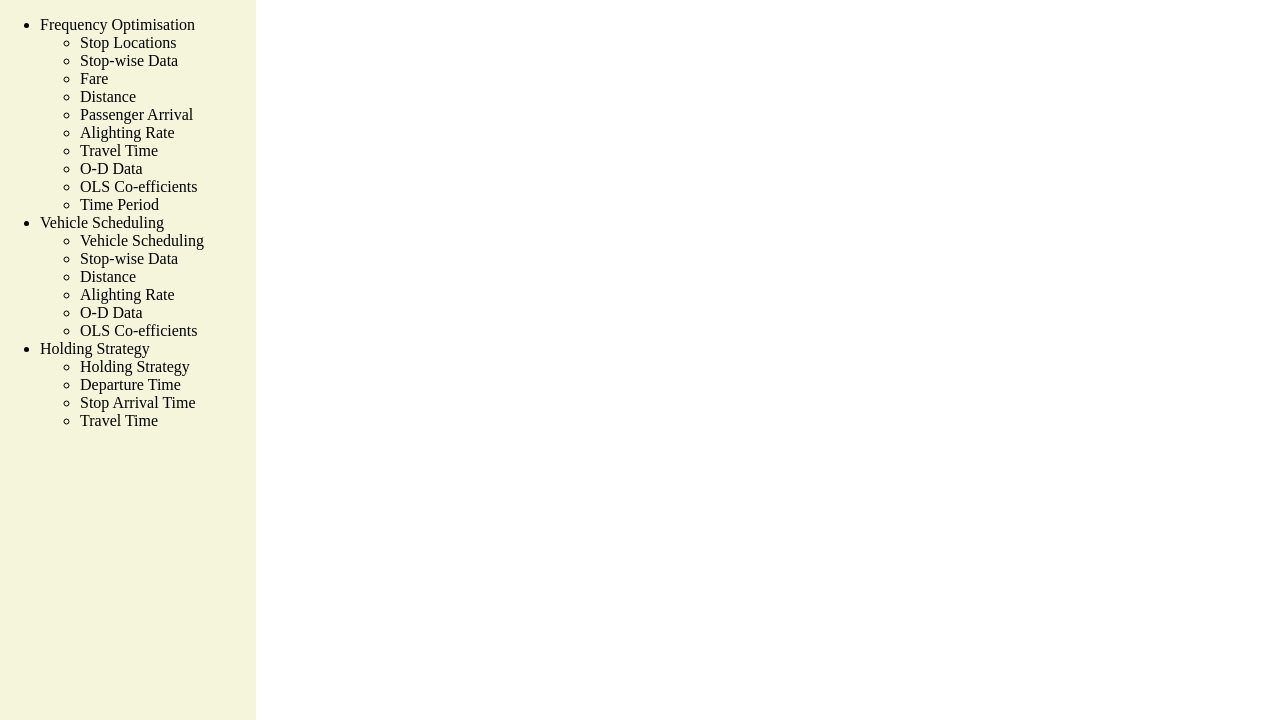
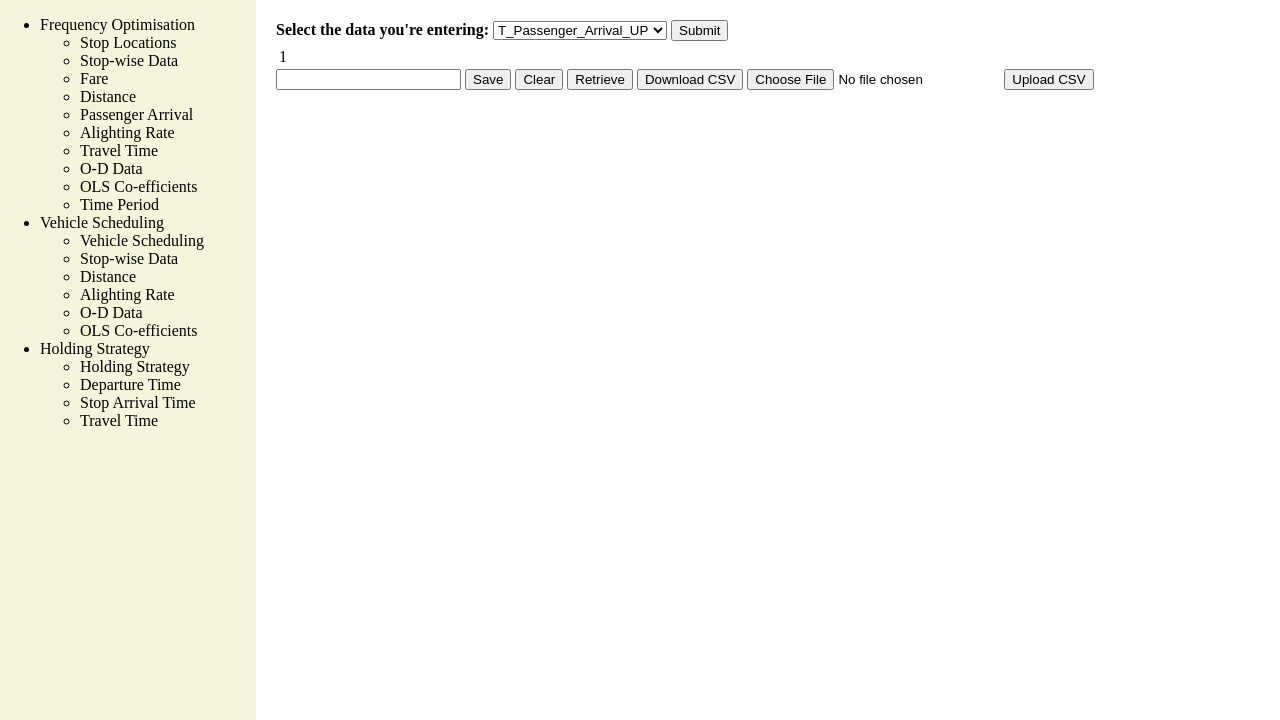
Before and after one commit to abhishekk962/pubbs, a Flask app: page /clear-table in a window 1280 px wide. Shown: the part 80-800 px from the top of the page. Run offline with Flask 3, Linux system fonts and the light colour scheme; the visitor is signed in with stand-in values (Sample User, id 1); data that the repository does not hold is empty.

Commit message:
dynamic tables

```diff
--- a/main.py
+++ b/main.py
@@ -127,23 +127,23 @@ def table_details():
     stops_list= c.fetchall()
     stops_list = tuple(sum(stops_list, ()))
     if stops_list and 'periods' in session:
-        message=""
-        return render_template('only_table.html', stops_list=stops_list, periods=session['periods'], message=message)
+        message=None
+        return render_template('only_table.html', stops_list=stops_list, rows=list(range(1,session['periods']+1)), message=message)
     elif stops_list:
         message = "Enter Route Information First"
-        return render_template('only_table.html', stops_list=stops_list, periods=0, message=message)
+        return render_template('only_table.html', stops_list=stops_list, rows=0, message=message)
     elif 'periods' in session:
         message = "Enter Stops Information First"
-        return render_template('only_table.html', stops_list=stops_list, periods=session['periods'], message=message)
+        return render_template('only_table.html', stops_list=stops_list, rows=list(range(1,session['periods']+1)), message=message)
     else:
         message = "Enter Route and Stops Information First"
-        return render_template('only_table.html', stops_list=[], periods=0, message=message)
-# new
+        return render_template('only_table.html', stops_list=[], rows=0, message=message)
+
 @app.route('/input-stops', methods=['GET', 'POST'])
 def input_stops():
     if 'periods' not in session:
         session['periods'] = int(request.form['Number_of_service_periods'])
-    return render_template('only_stops.html', periods=session['periods'])
+    return render_template('only_stops.html')
 
 # new
 @app.route('/save-stops', methods=['POST'])
@@ -176,9 +176,21 @@ def save_stops():
     c = conn.cursor()
     c.execute(f"DELETE FROM T_STOPS_INFO WHERE Project = '{session['project']}' and User = '{session['email']}' and uid != '{uid}';")
     conn.commit()
-    return render_template('only_table.html', stops_list=session['stops_list'], periods=session['periods'])
+    return render_template('only_table.html', stops_list=session['stops_list'], rows=list(range(1,session['periods']+1)))
 
-# new
+@app.route('/table-selected', methods=['GET', 'POST'])
+def table_selected():
+    c = conn.cursor()
+    c.execute(f"SELECT Stop_Name FROM T_STOPS_INFO WHERE User = '{session['email']}' and Project='{session['project']}' ORDER BY Stop_Num")
+    stops_list= c.fetchall()
+    stops_list = tuple(sum(stops_list, ()))
+    table = request.form.get("db_table")
+    if table in ["T_Passenger_Arrival_UP", "T_Passenger_Arrival_DN", "T_Alighting_Rate_UP", "T_Alighting_Rate_DN"]:
+        return render_template('only_table.html', stops_list=stops_list, rows=list(range(1,session['periods']+1)), selected_table=table)
+    elif table in ["T_Fare_DN","T_Fare_UP","T_TravelTimeDN_ANN","T_TraveTimeUP_ANN"]:
+        return render_template('only_table.html', stops_list=stops_list, rows=stops_list, selected_table=table)
+
+
 @app.route('/table-filled', methods=['GET', 'POST'])
 def table_filled():
     # Get filled data
@@ -189,7 +201,7 @@ def table_filled():
     stops_list = tuple(sum(stops_list, ()))
     # Upload to Database
     c = conn.cursor()
-    db_table = request.form['db_table']
+    db_table = request.form['selected_table']
     query = f"CREATE TABLE IF NOT EXISTS {db_table} (User TEXT,Project TEXT,Period INT,{','.join([f'`Stop {n+1}` FLOAT' for n in range(30)])});"
     c.execute(query)
     c.execute(f"DELETE FROM {db_table} WHERE Project = '{session['project']}' and User = '{session['email']}';")
@@ -205,7 +217,7 @@ def table_filled():
         conn.commit()
         row = []
 
-    return render_template('only_table.html', stops_list=stops_list, periods=session['periods'])
+    return render_template('only_table.html', stops_list=stops_list, rows=list(range(1,session['periods']+1)))
 
 # new
 @app.route('/clear-table', methods=['GET', 'POST'])
@@ -214,7 +226,7 @@ def clear_table():
     c.execute(f"SELECT Stop_Name FROM T_STOPS_INFO WHERE User = '{session['email']}' and Project='{session['project']}' ORDER BY Stop_Num")
     stops_list= c.fetchall()
     stops_list = tuple(sum(stops_list, ()))
-    return render_template('only_table.html', stops_list=stops_list, periods=session['periods'])
+    return render_template('only_table.html', stops_list=stops_list, rows=list(range(1,session['periods']+1)))
 
 # new
 @app.route('/retrieve-data', methods=['GET', 'POST'])
@@ -231,7 +243,7 @@ def retrieve_data():
         return "The specified number of periods don't match the data from the database. Please check and try again."
     if len(db_data[0]) != len(stops_list):
         return "The specified number of stops don't match the data from the database. Please check and try again."
-    return render_template('only_table.html', stops_list=stops_list, periods=session['periods'], db_data=db_data)
+    return render_template('only_table.html', stops_list=stops_list, rows=list(range(1,session['periods']+1)), db_data=db_data)
 
 # new
 @app.route('/upload-csv-data', methods=['GET', 'POST'])
@@ -249,7 +261,7 @@ def upload_csv_data():
         return "The specified number of periods don't match the csv data uploaded. Please check and try again."
     if len(csvdata[0]) != len(stops_list):
         return "The specified number of stops don't match the csv data uploaded. Please check and try again."
-    return render_template('only_table.html', stops_list=stops_list, periods=session['periods'], db_data=csvdata)
+    return render_template('only_table.html', stops_list=stops_list, rows=list(range(1,session['periods']+1)), db_data=csvdata)
 
 # new
 @app.route('/download-csv-data', methods=['GET', 'POST'])
--- a/templates/only_table.html
+++ b/templates/only_table.html
@@ -1,7 +1,7 @@
 {% extends "dashboard.html" %}
 {% block content %}
-{% if message == "" %}
-    <form action="{{url_for('table_filled')}}" method="POST" enctype="multipart/form-data">
+{% if not message %}
+    <form action="{{url_for('table_selected')}}" method="POST">
       <label for="db_table"><b>Select the data you're entering:</b></label>
       <select id="db_table" name="db_table">
         <option>T_Passenger_Arrival_UP</option>
@@ -13,21 +13,24 @@
         <option>T_TraveTimeUP_ANN</option>
         <option>T_TravelTimeDN_ANN</option>
       </select>
+      <button type="submit" value="submit">Submit</button>
+    </form>
+    <form action="{{url_for('table_filled')}}" method="POST" enctype="multipart/form-data">
       {% if not db_data %}
         <table>
           <thead>
             <tr>
-              <th>Periods</th>
+              <th> </th>
               {%for n in stops_list%}
               <th>{{n}}</th>
               {%endfor%}
             </tr>
           </thead>
-            {% for i in range(periods) %}
+            {% for i in rows %}
             <tr>
-              <td>{{i+1}}</td>
+              <td>{{i}}</td>
               {%for n in stops_list%}
-              <td><input type="number" name="{{n}}{{'_'}}{{i+1}}" value="0"/></td>
+              <td><input type="number" name="{{n}}{{'_'}}{{i}}" value="0"/></td>
               {% endfor %}
             </tr>
             {% endfor %}
@@ -37,22 +40,23 @@
         <table>
           <thead>
             <tr>
-              <th>Periods</th>
+              <th> </th>
               {%for n in stops_list%}
               <th>{{n}}</th>
               {%endfor%}
             </tr>
           </thead>
-            {% for i in range(periods) %}
+            {% for i in rows %}
             <tr>
-              <td>{{i+1}}</td>
+              <td>{{i}}</td>
               {%for n in stops_list%}
-              <td><input type="number" name="{{n}}{{'_'}}{{i+1}}" value="{{db_data[i][stops_list.index(n)]}}"/></td>
+              <td><input type="number" name="{{n}}{{'_'}}{{i}}" value="{{db_data[i][stops_list.index(n)]}}"/></td>
               {% endfor %}
             </tr>
             {% endfor %}
         </table>
       {% endif %}
+          <input id="selected_table" name="selected_table" value="{{selected_table}}" >
           <button type="submit" value="Submit">Save</button>
           <button type="submit" formaction="{{url_for('clear_table')}}" value="Clear">Clear</button>
           <button type="submit" formaction="{{url_for('retrieve_data')}}" value="Retrieve">Retrieve</button>
@@ -61,7 +65,7 @@
           <button type="submit" formaction="{{url_for('upload_csv_data')}}" value="Upload">Upload CSV</button>
     </form>
 {% endif%}
-{% if message != "" %}
+{% if message %}
 {{message}}
 {% endif%}
 {% endblock %}
```
Lines whose indentation alone changed are shown as unchanged.
